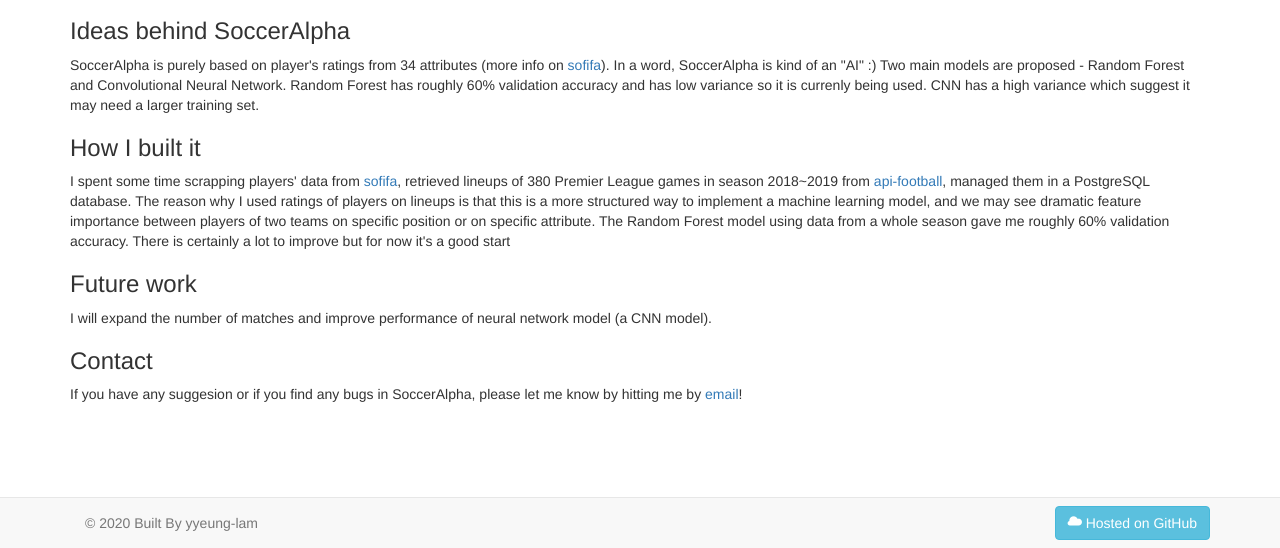
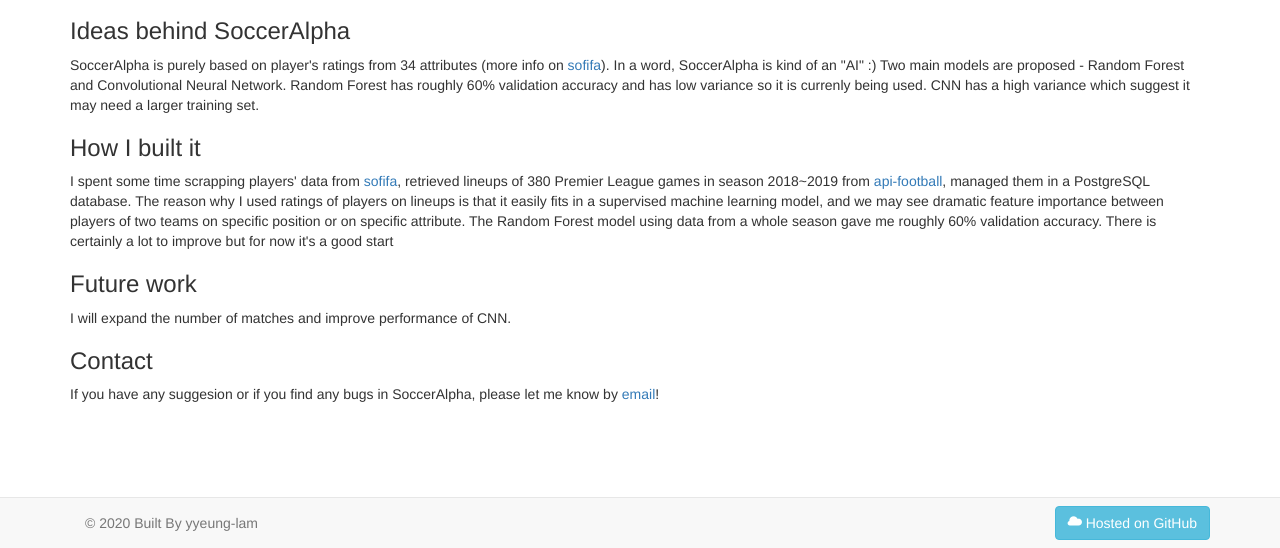
Before and after one commit to yy-lam/soccer-alpha, a Flask app: page /about in a window 1280 px wide. Shown: the part 252-800 px from the top of the page. Run offline with Flask 2, Linux system fonts and the light colour scheme; some libraries are stand-ins or nearby versions.

Commit message:
Updated About

```diff
--- a/app/templates/pages/about.html
+++ b/app/templates/pages/about.html
@@ -11,12 +11,12 @@
 Two main models are proposed - Random Forest and Convolutional Neural Network. Random Forest has roughly 60% validation accuracy and has low variance so it is currenly being used. CNN has a high variance which suggest it may need a larger training set.</p>
 
 <h3>How I built it</h3>
-<p>I spent some time scrapping players' data from <a href="https://www.sofifa.com/">sofifa</a>, retrieved lineups of 380 Premier League games in season 2018~2019 from <a href="https://www.api-football.com/">api-football</a>, managed them in a PostgreSQL database. The reason why I used ratings of players on lineups is that this is a more structured way to implement a machine learning model, and we may see dramatic feature importance between players of two teams on specific position or on specific attribute. The Random Forest model using data from a whole season gave me roughly 60% validation accuracy. There is certainly a lot to improve but for now it's a good start</p>
+<p>I spent some time scrapping players' data from <a href="https://www.sofifa.com/">sofifa</a>, retrieved lineups of 380 Premier League games in season 2018~2019 from <a href="https://www.api-football.com/">api-football</a>, managed them in a PostgreSQL database. The reason why I used ratings of players on lineups is that it easily fits in a supervised machine learning model, and we may see dramatic feature importance between players of two teams on specific position or on specific attribute. The Random Forest model using data from a whole season gave me roughly 60% validation accuracy. There is certainly a lot to improve but for now it's a good start</p>
 
 <h3>Future work</h3>
-<p>I will expand the number of matches and improve performance of neural network model (a CNN model).</p>
+<p>I will expand the number of matches and improve performance of CNN.</p>
 
 <h3>Contact</h3>
-<p>If you have any suggesion or if you find any bugs in SoccerAlpha, please let me know by hitting me by <a href="mailto:yyeunglam96@gmail.com">email</a>!
+<p>If you have any suggesion or if you find any bugs in SoccerAlpha, please let me know by <a href="mailto:yyeunglam96@gmail.com">email</a>!
 
 {% endblock %}
```
